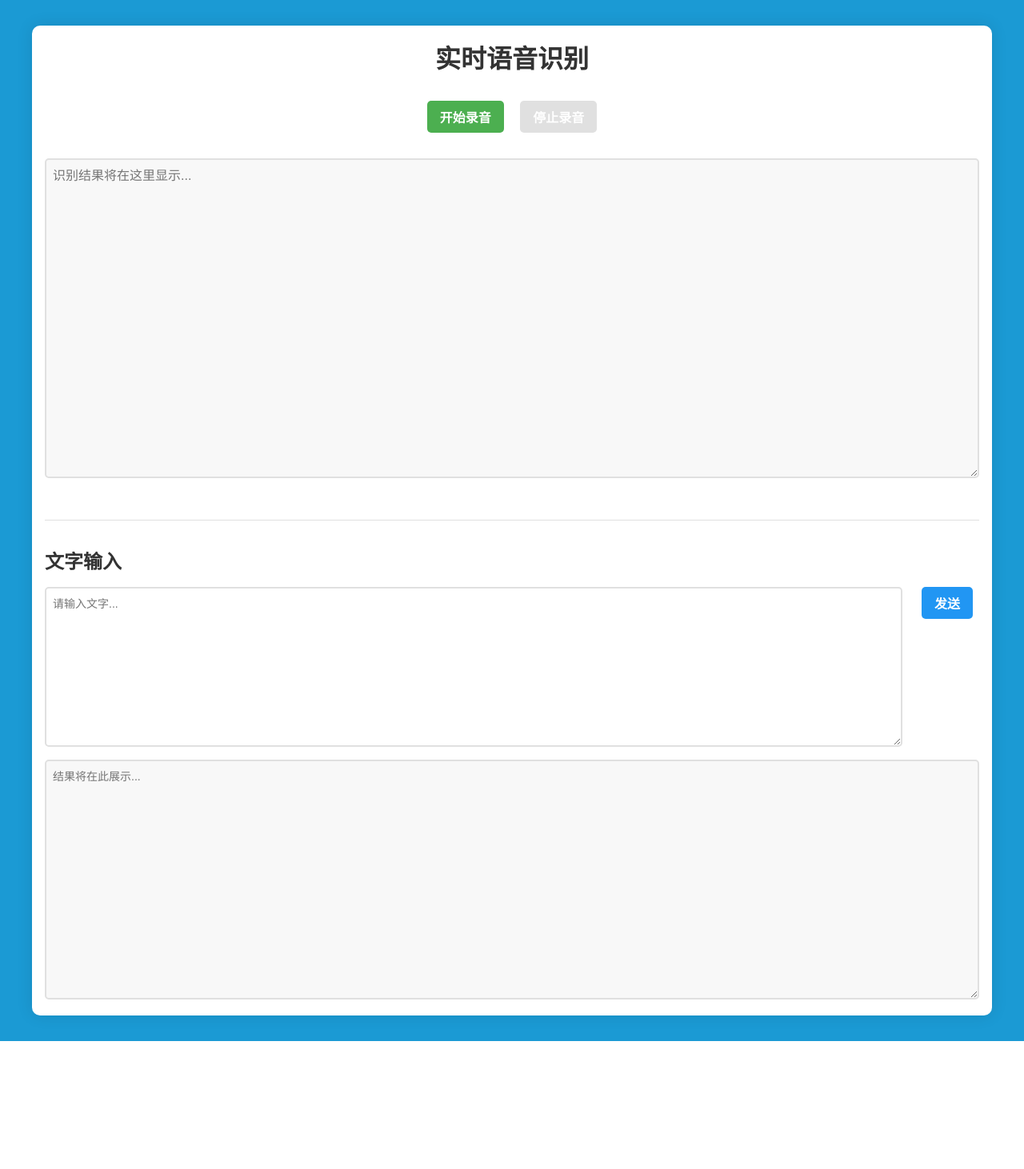
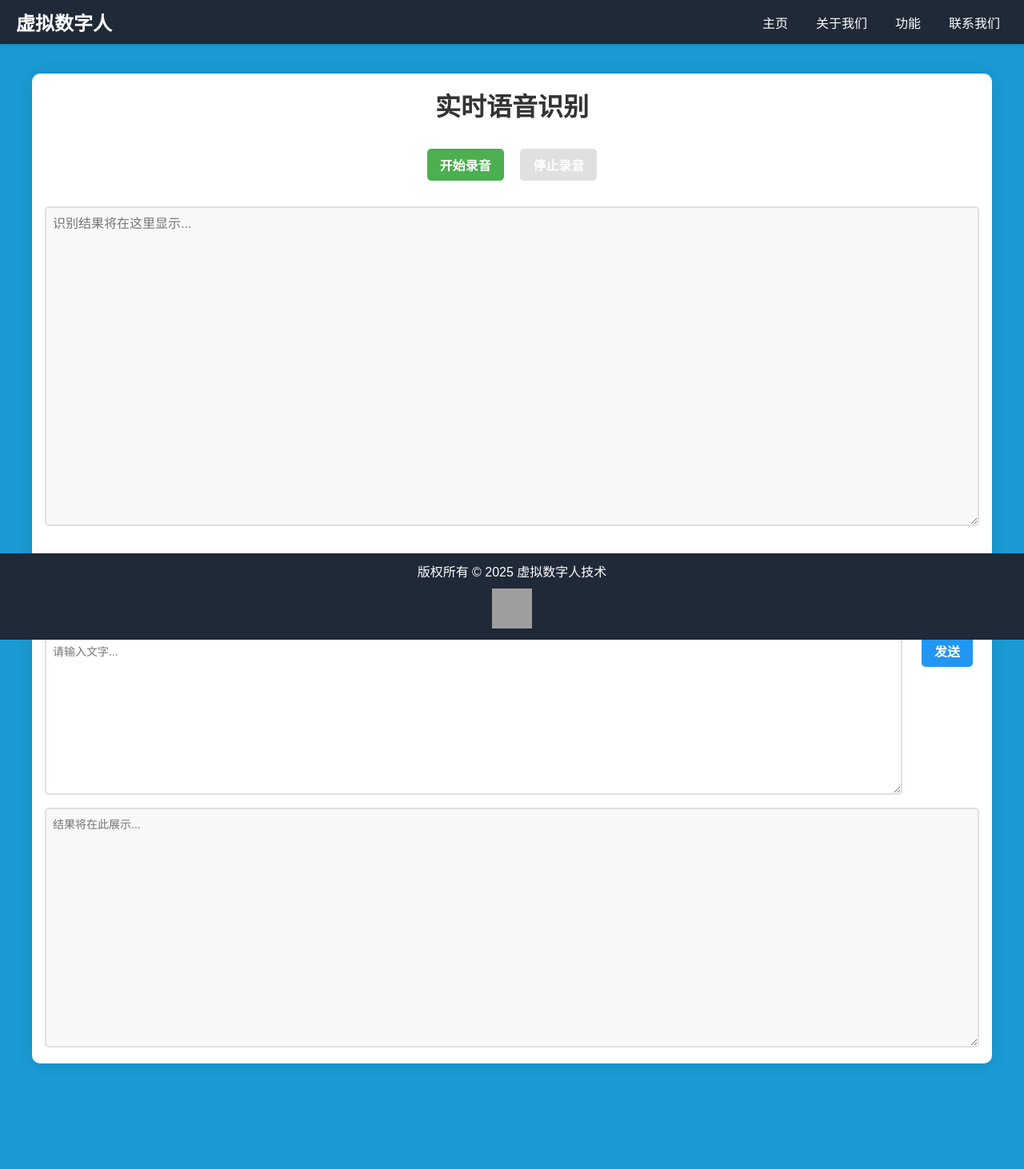
Before and after one commit to sextent/llm_web_practice, a Flask app: page / in a window 1280 px wide. Shown: the whole page at 80% size. Before the commit the page ends 1302 px from the top, so only its background shows below. Run offline with Flask 2, Linux system fonts and the light colour scheme; parts of the project's set-up code (start-up, migrations or seed data) failed here and were passed over; some libraries are stand-ins or nearby versions; grey boxes are pictures that could not be loaded.

Commit message:
update html

```diff
--- a/app/static/style.css
+++ b/app/static/style.css
@@ -13,6 +13,8 @@ body {
     justify-content: center;
     align-items: center;
     width: 100%;
+    padding-top: 60px;
+    padding-bottom: 100px;
 }
 
 /* 主容器样式 */
@@ -24,6 +26,8 @@ body {
     background-color: white;
     border-radius: 10px;
     box-shadow: 0 0 20px rgba(0, 0, 0, 0.1);
+    position: relative;
+    z-index: 1;
 }
 
 /* 标题样式 */
@@ -204,3 +208,58 @@ button {
 .recording {
     animation: pulse 2s infinite;
 }
+
+/* 导航栏样式 */
+header {
+    background-color: #1f2937;
+    color: white;
+    padding: 10px 20px;
+    display: flex;
+    justify-content: space-between;
+    align-items: center;
+    box-shadow: 0px 2px 5px rgba(0, 0, 0, 0.1);
+    width: 100%;
+    position: fixed;
+    top: 0;
+    z-index: 1000;
+}
+
+header .logo {
+    font-size: 1.5em;
+    font-weight: bold;
+}
+
+nav {
+    display: flex;
+    gap: 15px;
+}
+
+nav a {
+    color: white;
+    text-decoration: none;
+    padding: 5px 10px;
+    border-radius: 5px;
+    transition: background-color 0.3s;
+}
+
+nav a:hover {
+    background-color: #374151;
+}
+
+/* 底栏样式 */
+footer {
+    background-color: #1f2937;
+    color: white;
+    text-align: center;
+    padding: 10px 20px;
+    position: fixed;
+    bottom: 0;
+    width: 100%;
+    z-index: 1000;
+}
+
+footer img {
+    width: 50px;
+    height: 50px;
+    margin-top: 10px;
+}
--- a/app/templates/index.html
+++ b/app/templates/index.html
@@ -1,13 +1,22 @@
 <!DOCTYPE html>
 <html lang=zh>
 <head>
-    <title>实时语音识别</title>
     <meta charset="UTF-8">
     <meta name="viewport" content="width=device-width, initial-scale=1.0">
+    <title>虚拟数字人主页</title>
     <link rel="stylesheet" href="{{ url_for('static', filename='style.css') }}">
     <script src="https://cdnjs.cloudflare.com/ajax/libs/socket.io/4.0.1/socket.io.js"></script>
 </head>
 <body>
+    <header>
+        <div class="logo">虚拟数字人</div>
+        <nav>
+            <a href="#home">主页</a>
+            <a href="#about">关于我们</a>
+            <a href="#features">功能</a>
+            <a href="#contact">联系我们</a>
+        </nav>
+    </header>
     <div class="container">
         <h1>实时语音识别</h1>
         <div class="button-container">
@@ -28,6 +37,11 @@
         </div>
     </div>
 
+    <!-- 页脚 -->
+    <footer>
+        <p>版权所有 © 2025 虚拟数字人技术</p>
+        <img src="{{ url_for('static', filename='school-logo.png') }}" alt="校徽">
+    </footer>
     <!-- 引入自定义 JavaScript -->
     <script src="{{ url_for('static', filename='script.js') }}"></script>
 </body>
```
